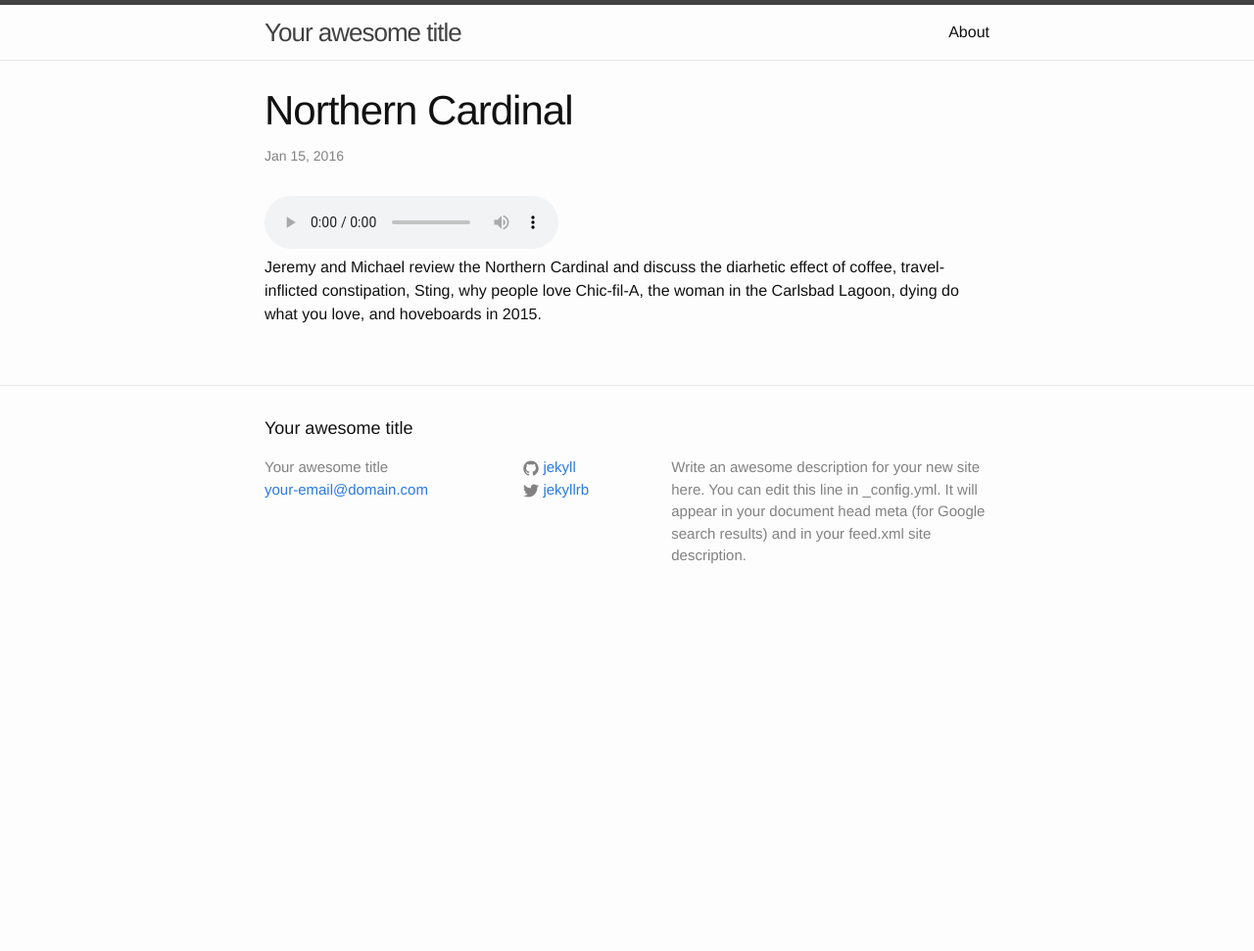
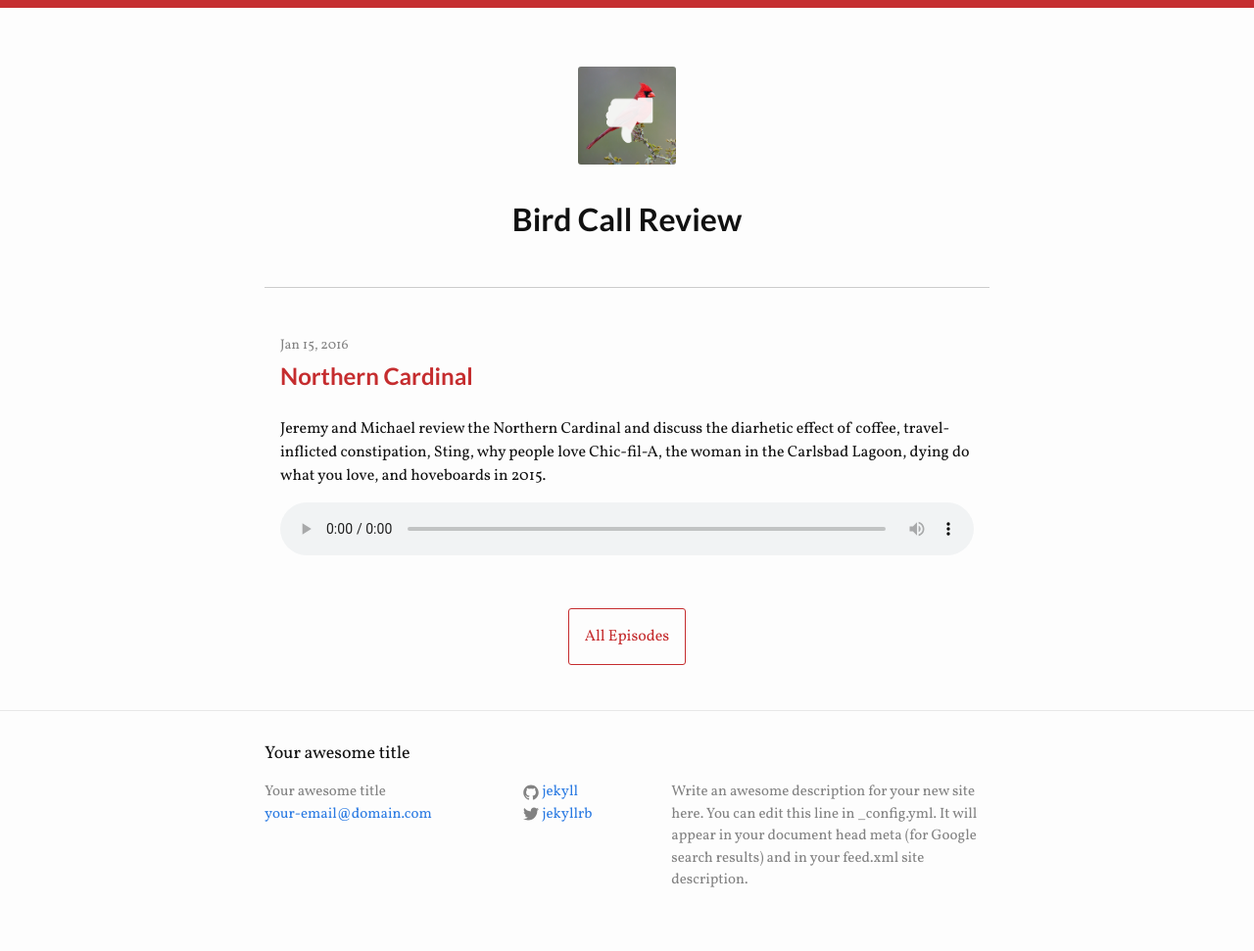
Before and after one commit to chantastic/birdcallreview.com, a Jekyll site: the page built from _posts/2016-01-15-northern-cardinal.markdown, in a window 1280 px wide. Shown: the whole page at 98% size. Built offline with Jekyll 4.4.1, drawn with Linux system fonts in a browser that asks for light colours; before the commit the page ends 900 px from its top, so only the background shows below that.

Commit message:
style: add working layout

```diff
--- a/_includes/head.html
+++ b/_includes/head.html
@@ -7,6 +7,7 @@
   <meta name="description" content="{% if page.excerpt %}{{ page.excerpt | strip_html | strip_newlines | truncate: 160 }}{% else %}{{ site.description }}{% endif %}">
 
   <link rel="stylesheet" href="{{ "/css/main.css" | prepend: site.baseurl }}">
+  <link href="https://fonts.googleapis.com/css?family=Lato:700|Vollkorn" rel="stylesheet" type="text/css">
   <link rel="canonical" href="{{ page.url | replace:'index.html','' | prepend: site.baseurl | prepend: site.url }}">
   <link rel="alternate" type="application/rss+xml" title="{{ site.title }}" href="{{ "/feed.xml" | prepend: site.baseurl | prepend: site.url }}">
 </head>
--- a/_includes/header.html
+++ b/_includes/header.html
@@ -1,27 +1,4 @@
-<header class="site-header">
-
-  <div class="wrapper">
-
-    <a class="site-title" href="{{ site.baseurl }}/">{{ site.title }}</a>
-
-    <nav class="site-nav">
-      <a href="#" class="menu-icon">
-        <svg viewBox="0 0 18 15">
-          <path fill="#424242" d="M18,1.484c0,0.82-0.665,1.484-1.484,1.484H1.484C0.665,2.969,0,2.304,0,1.484l0,0C0,0.665,0.665,0,1.484,0 h15.031C17.335,0,18,0.665,18,1.484L18,1.484z"/>
-          <path fill="#424242" d="M18,7.516C18,8.335,17.335,9,16.516,9H1.484C0.665,9,0,8.335,0,7.516l0,0c0-0.82,0.665-1.484,1.484-1.484 h15.031C17.335,6.031,18,6.696,18,7.516L18,7.516z"/>
-          <path fill="#424242" d="M18,13.516C18,14.335,17.335,15,16.516,15H1.484C0.665,15,0,14.335,0,13.516l0,0 c0-0.82,0.665-1.484,1.484-1.484h15.031C17.335,12.031,18,12.696,18,13.516L18,13.516z"/>
-        </svg>
-      </a>
-
-      <div class="trigger">
-        {% for my_page in site.pages %}
-          {% if my_page.title %}
-          <a class="page-link" href="{{ my_page.url | prepend: site.baseurl }}">{{ my_page.title }}</a>
-          {% endif %}
-        {% endfor %}
-      </div>
-    </nav>
-
-  </div>
-
+<header class="ta-c pb-2" style="padding-top: 60px;">
+  <img src="/BCR.png" alt="Bird Call Review Logo" style="border-radius: 3px; width: 100px" class="mb-2" />
+  <h1 class="ff-bold" >Bird Call Review</h1>
 </header>
--- a/_layouts/default.html
+++ b/_layouts/default.html
@@ -3,7 +3,7 @@
 
   {% include head.html %}
 
-  <body>
+  <body class="btc-red bw-0 bs-s ff-normal" style="border-top-width: 8px" >
 
     {% include header.html %}
 
--- a/_layouts/post.html
+++ b/_layouts/post.html
@@ -1,19 +1,25 @@
 ---
 layout: default
 ---
-<article class="post" itemscope itemtype="http://schema.org/BlogPosting">
+<article class="post bs-s bw-0 btw-1p bc-l.8" itemscope itemtype="http://schema.org/BlogPosting">
 
-  <header class="post-header">
-    <h1 class="post-title" itemprop="name headline">{{ page.title }}</h1>
-    <p class="post-meta"><time datetime="{{ page.date | date_to_xmlschema }}" itemprop="datePublished">{{ page.date | date: "%b %-d, %Y" }}</time>{% if page.author %} • <span itemprop="author" itemscope itemtype="http://schema.org/Person"><span itemprop="name">{{ page.author }}</span></span>{% endif %}</p>
-  </header>
+  <div class="p-1 pt-3">
+    <header class="post-header">
+      <p class="post-meta m-0" style="margin-bottom: 9px"><time datetime="{{ page.date | date_to_xmlschema }}" itemprop="datePublished">{{ page.date | date: "%b %-d, %Y" }}</time>{% if page.author %} • <span itemprop="author" itemscope itemtype="http://schema.org/Person"><span itemprop="name">{{ page.author }}</span></span>{% endif %}</p>
+      <h2 class="post-title c-red ff-bold fs-24p" style="letter-spacing: 0" itemprop="name headline">{{ page.title }}</h2>
+    </header>
 
-  <div class="post-content" itemprop="articleBody">
-    <audio src="{{ page.mp3 }}" controls="controls">
-      Your browser does not support the <code>audio</code> element.
-    </audio>
+    <div class="post-content" itemprop="articleBody">
+      {{ content }}
 
-    {{ content }}
+      <audio src="{{ page.mp3 }}" controls="controls" class="w-100%">
+        Your browser does not support the <code>audio</code> element.
+      </audio>
+    </div>
+  </div>
+
+  <div class="ta-c">
+    <a href="{{ site.baseurl }}" class="bs-s bw-1p bc-red bs-3p p-1 c-red mb-1 d-ib">All Episodes</a>
   </div>
 
 </article>
--- a/_sass/_layout.scss
+++ b/_sass/_layout.scss
@@ -240,3 +240,57 @@
         }
     }
 }
+
+
+
+
+
+
+
+
+
+
+
+
+
+
+
+
+
+
+
+
+
+
+
+
+
+html {
+  -webkit-font-smoothing: antialiased;
+}
+
+.c-red { color: rgb(197, 45, 47) !important }
+.btc-red { border-top-color: rgb(197, 45, 47) }
+.gc-red { background-color: rgb(197, 45, 47) }
+.bc-red { border-color: rgb(197, 45, 47) }
+.bs-s { border-style: solid }
+.bw-0 { border-width: 0 }
+.bw-1p { border-width: 1px }
+.ta-c { text-align: center }
+.w-100\% { width: 100% }
+.mb-1 { margin-bottom: 1em }
+.mb-2 { margin-bottom: 2em }
+.p-1 { padding: 1em }
+.pt-3 { padding-top: 3em }
+.bbw-1p { border-bottom-width: 1px }
+.btw-1p { border-top-width: 1px }
+.bc-l\.8 { border-color: hsl(0, 0%, 80%) }
+.m-0 { margin: 0 }
+.bs-3p { border-radius: 3px }
+.d-ib { display: inline-block }
+
+.fs-24p { font-size: 24px }
+
+/* theme */
+.ff-normal { font-family: 'Vollkorn', serif; font-weight: 400; }
+.ff-bold { font-family: 'Lato', sans-serif; font-weight: 700; }
```
Also changed, not shown: index.html (+10 -8 lines), BCR.png (added).
